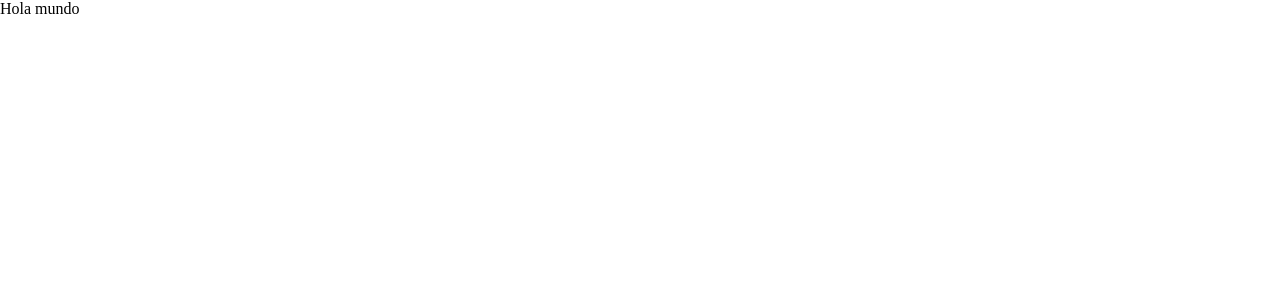
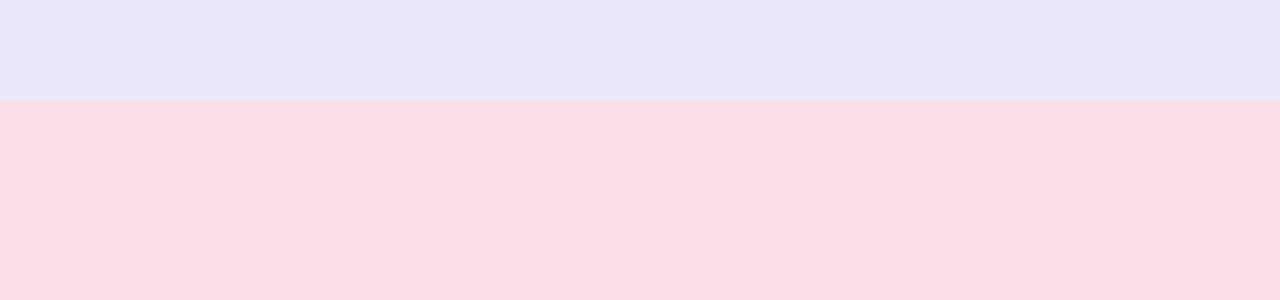
Before and after one commit to Daryhen-Dev/training-card, a React (Vite) app in the folder desing-card/: page / in a window 1280 px wide. Shown: the top 300 px of the page. Built offline with nearby package versions, Linux system fonts and the light colour scheme.

Commit message:
layout with grid

```diff
--- a/desing-card/src/App.jsx
+++ b/desing-card/src/App.jsx
@@ -1,12 +1,17 @@
+import { ThemeProvider } from 'styled-components'
 import { MyRoutes } from './routers/routes'
 import { GlobalStyle } from './styles/GlobalStyles'
+import { useThemeStore } from './store/ThemeStore'
 
 function App() {
 
+  const { themeStyle, theme } = useThemeStore()
   return (
     <>
+    <ThemeProvider theme={ themeStyle }>
       <GlobalStyle />
       <MyRoutes />
+    </ThemeProvider>
     </>
   )
 }
--- a/desing-card/src/components/template/Proyecto1Template.jsx
+++ b/desing-card/src/components/template/Proyecto1Template.jsx
@@ -4,13 +4,28 @@ export const Proyecto1Template = () => {
 
     return (
         <Container>
-            <span>
-                Hola mundo
-            </span>
+            <section className='header'>
+
+            </section>
+            <header className='main'>
+
+            </header>
         </Container>
     )
 }
 
 const Container = styled.div`
-
+height: 100vh;
+    display: grid;
+    grid-template:
+    'header' 100px
+    'main' auto ;
+    .header{
+        grid-area: header;
+        background-color: rgba(103,93,241, 0.14);
+    }
+    .main {
+        grid-area: main;
+        background-color: rgba(235,16,107, 0.14);
+    }
 `
--- a/desing-card/src/styles/GlobalStyles.jsx
+++ b/desing-card/src/styles/GlobalStyles.jsx
@@ -5,5 +5,6 @@ export const GlobalStyle = createGlobalStyle`
         margin: 0;
         padding: 0;
         box-sizing: border-box;
+        background-color: ${(props) => props.theme.body };
     }
 `
```
